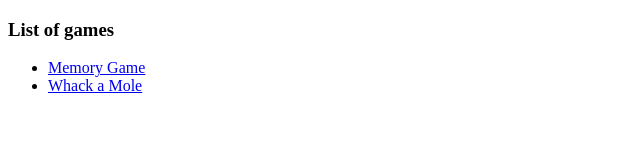
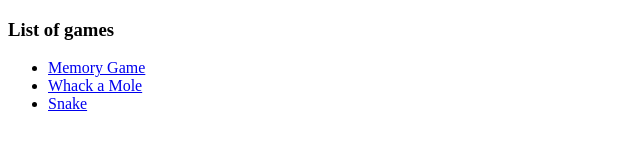
Before and after one commit to gafeol/js-games, a plain HTML site: page index.html in a window 1280 px wide. Shown: the full height of the page, 0-640 px from the left. Drawn offline with Linux system fonts and the light colour scheme.

Commit message:
Adds snake to index

```diff
--- a/index.html
+++ b/index.html
@@ -10,6 +10,7 @@
     <ul>
         <li> <a href="memory-game/" target="_blank">Memory Game</a></li>
         <li> <a href="whack-a-mole" target="_blank">Whack a Mole</a></li>
+        <li> <a href="snake"        target="_blank">Snake</a></li>
     </ul>
 </body>
 </html>
```
